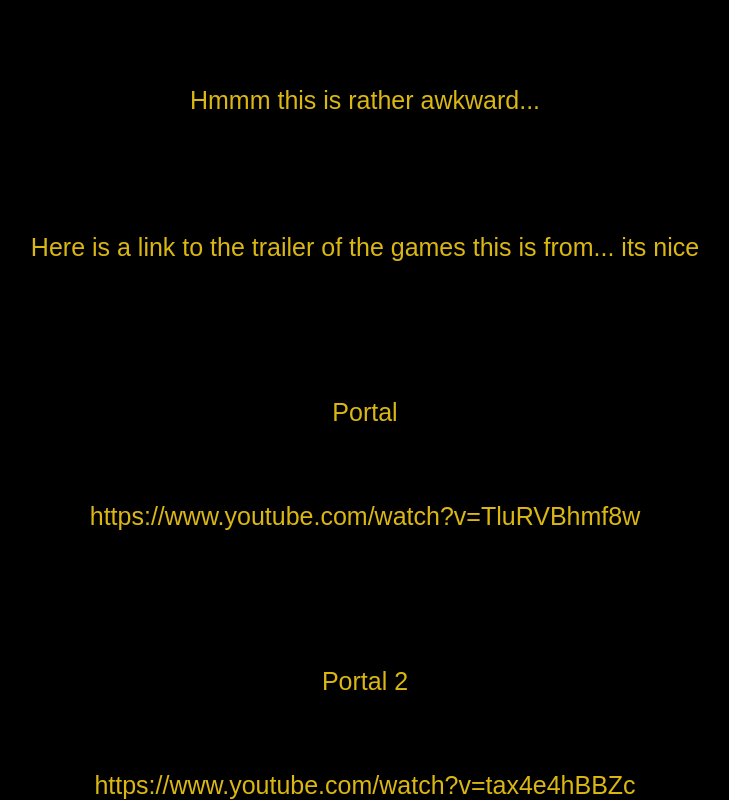
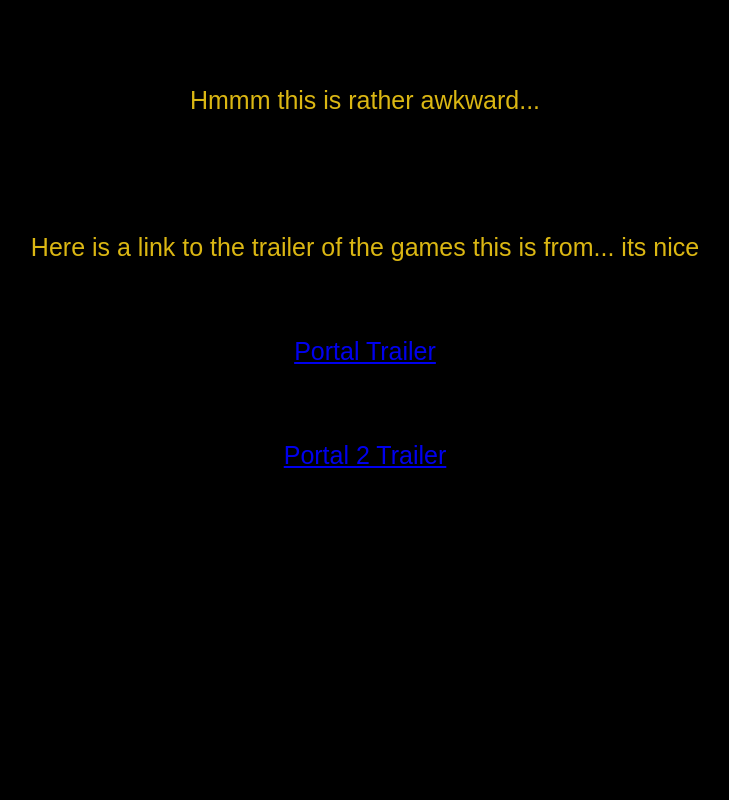
Before and after one commit to koxakis/CE426, a plain HTML site: page 3rd_page.html in a window 1280 px wide. Shown: the part 309-1109 px from the top of the page, without its empty margins (275-1004 px from the left). After the commit the page ends 800 px from the top, so only its background shows below. Drawn offline with Linux system fonts and the light colour scheme.

Commit message:
Made video links clikable

```diff
--- a/3rd_page.html
+++ b/3rd_page.html
@@ -18,12 +18,8 @@
 <p> Hmmm this is rather awkward... </p>
 <br>
 <p> Here is a link to the trailer of the games this is from... its nice </p>
-<br> <br>
-<p> Portal </p>
-<p> https://www.youtube.com/watch?v=TluRVBhmf8w</p>
-<br> <br>
-<p> Portal 2 </p>
-<p> https://www.youtube.com/watch?v=tax4e4hBBZc </p>
+<p><a href="https://www.youtube.com/watch?v=TluRVBhmf8w">Portal Trailer</a> </p>
+<p> <a href="https://www.youtube.com/watch?v=tax4e4hBBZc">Portal 2 Trailer</a>  </p>
 
 
 </body>
```
